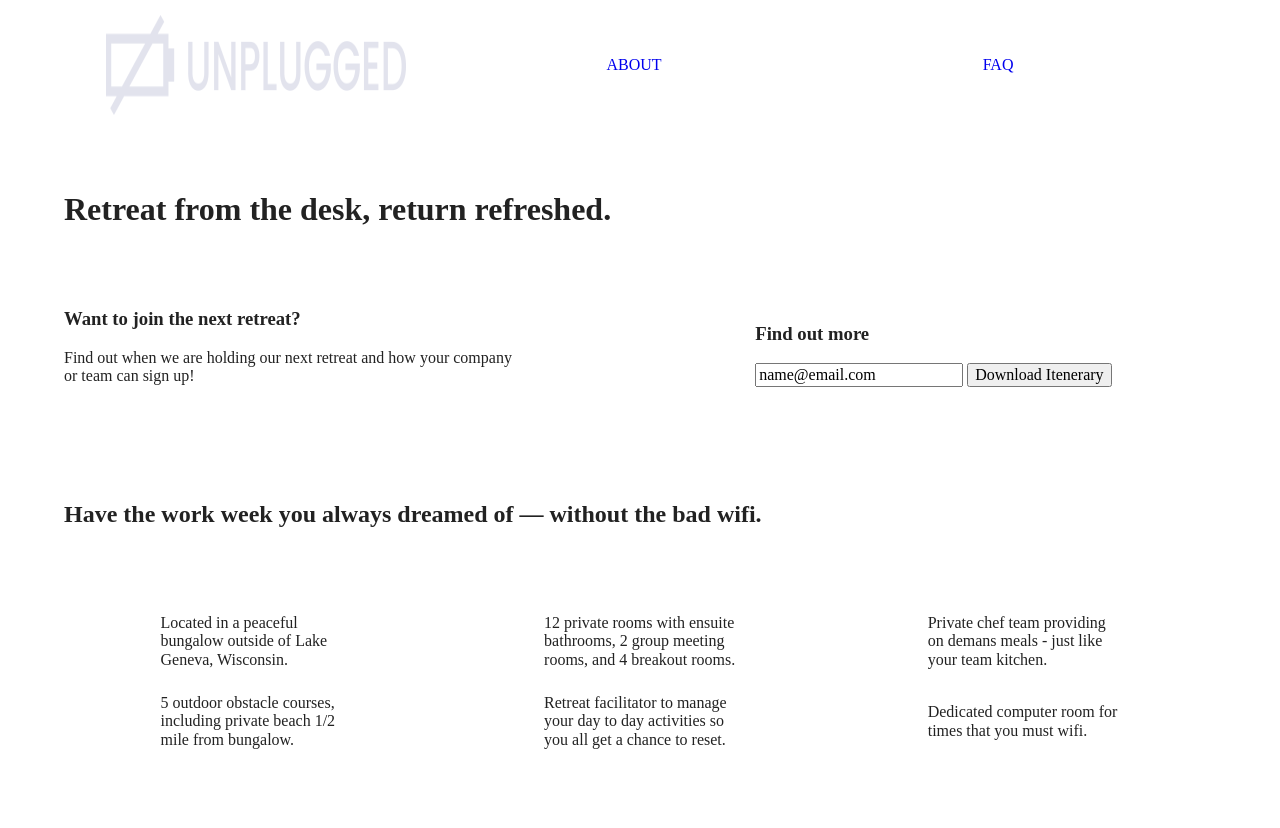
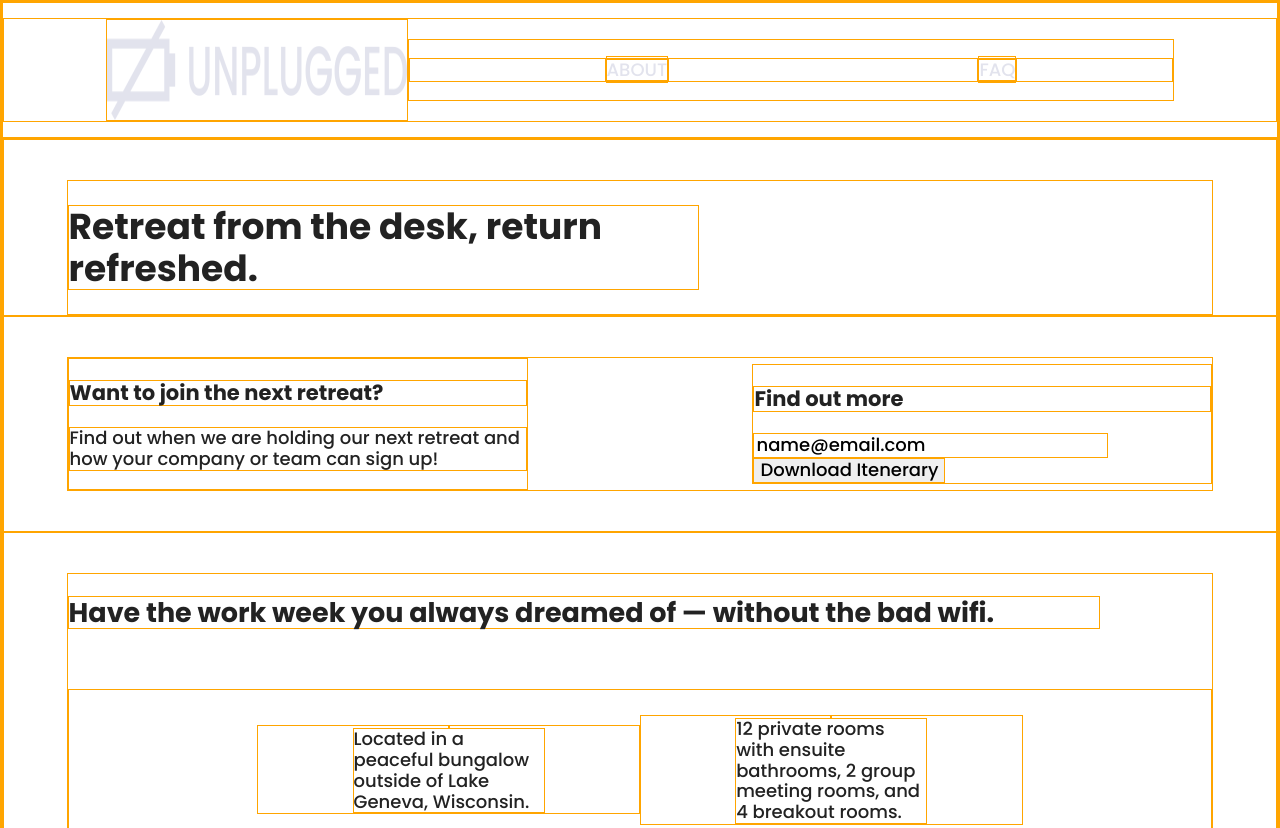
Before and after one commit to driyant/206-unplugged, a website built with Parcel: page index.html in a window 1280 px wide. Shown: the top 828 px of the page. Built offline with nearby package versions, Linux system fonts and the light colour scheme.

Commit message:
Add font-style to css

```diff
--- a/css/main.css
+++ b/css/main.css
@@ -86,10 +86,62 @@ textarea {
 /* ==========================================================================
    Author's custom styles
    ========================================================================== */
-
+  * {
+    border: 1px solid orange;
+  }
   .content-wrapper {
     width: 90%;
     margin-top: 40px;
+  }
+
+  /* General Styles */
+
+  html {
+    font-size: 18px;
+  }
+
+  body {
+    font-family: 'Open Sans', sans-serif;
+    font-size: 1em;
+  }
+
+  ul,
+  ol {
+    font-family: 'Poppins', sans-serif;
+  }
+
+  a {
+    color: #e2e3ed;
+    text-decoration: none;
+  }
+
+  h2 {
+    font-family: 'Poppins', sans-serif;
+  }
+
+  h3,
+  h4 {
+    font-family: 'Poppins', sans-serif;
+  }
+
+  p {
+
+  }
+
+  img {
+
+  }
+
+  figure {
+
+  }
+
+  address {
+    font-family: 'Poppins', sans-serif;
+  }
+
+  .content-wrapper {
+    font-family: 'Poppins', sans-serif;
   }
 
   /* -------------------- Base Header - Footer Styles -------------------- */
@@ -171,7 +223,6 @@ textarea {
     display: flex;
     justify-content: center;
     flex-flow: row wrap;
-    align-items: center;
   }
 
   .features h2 {
--- a/index.html
+++ b/index.html
@@ -19,6 +19,8 @@
   <link rel="stylesheet" href="css/normalize.css">
   <link rel="stylesheet" href="css/main.css">
 
+  <link href="https://fonts.googleapis.com/css?family=Open+Sans:400,700|Poppins:500,700" rel="stylesheet">
+  <link href="https://fonts.googleapis.com/css?family=Open+Sans:400,700|Poppins:500,700" rel="stylesheet">
   <meta name="theme-color" content="#fafafa">
 </head>
 
```
